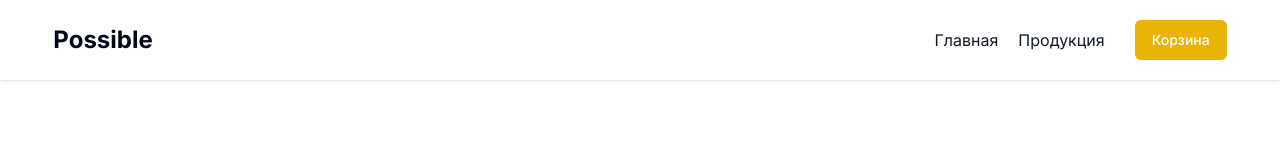
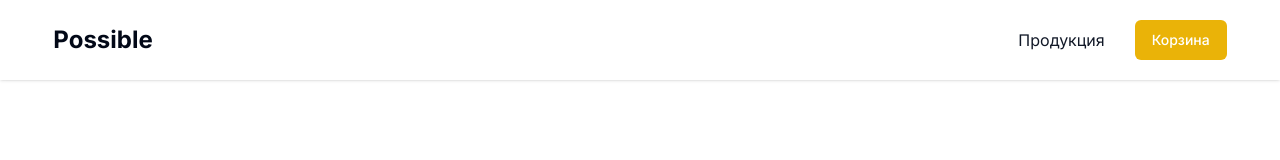
Before and after one commit to OybekDeveloper/online-shop-possible, a Next.js app: page / in a window 1280 px wide. Shown: the top 160 px of the page. Built offline with nearby package versions, Linux system fonts and the light colour scheme.

Commit message:
category errorbla

```diff
--- a/components/shared/navbar.jsx
+++ b/components/shared/navbar.jsx
@@ -12,12 +12,6 @@ const Navbar = () => {
         </Link>
         <div className="flex items-center space-x-2.5 text-sm">
           <nav className="md:ml-auto flex flex-wrap items-center text-base justify-center">
-            <Link
-              href={"/"}
-              className="mr-5 text-gray-900 hover:text-gray-500"
-            >
-              Главная
-            </Link>
             <Link
               href={"/category?categoryId=1"}
               className="mr-5 text-gray-900 hover:text-gray-500"
```
